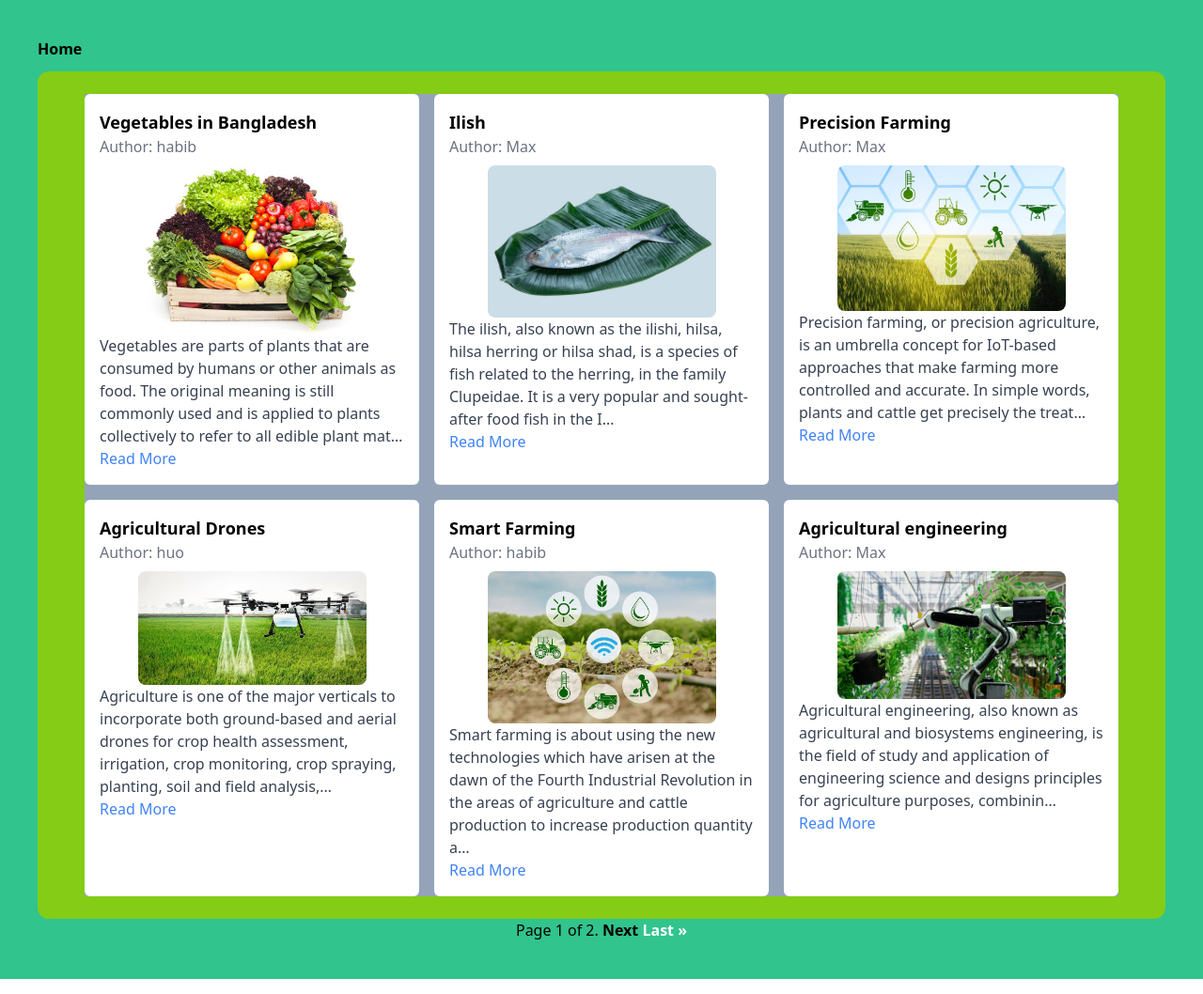
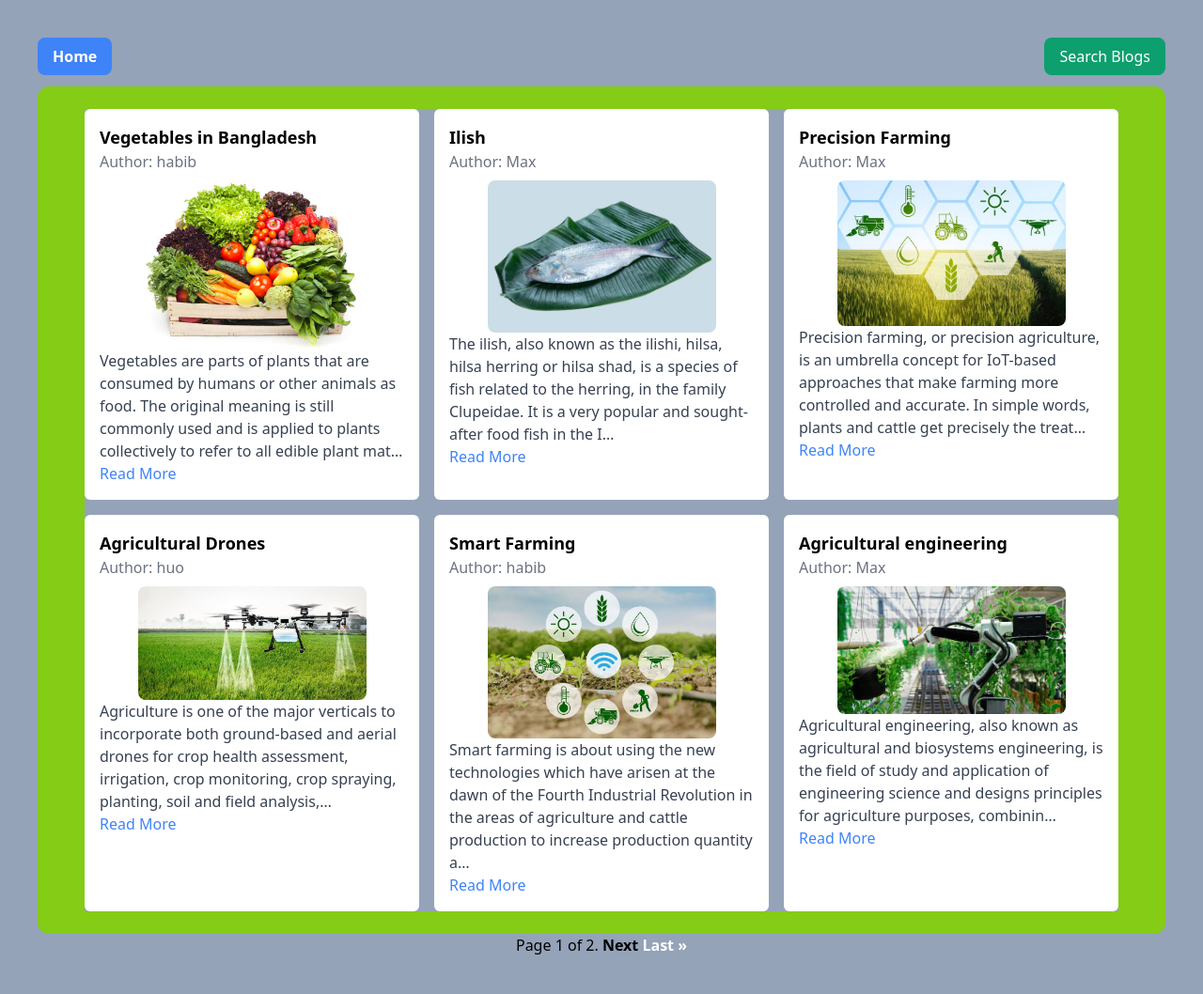
Before and after one commit to Habib16051/HuoAgroFarm, a Django app: page /blog/ in a window 1280 px wide. Shown: the whole page at 94% size. Run offline with Django 4.2, Linux system fonts and the light colour scheme; data comes from the database, SQL or seed files in the repository; style sheets or scripts are compiled from the project's sources.

Commit message:
search bar feature  using Q object  is added

```diff
--- a/agro/forms.py
+++ b/agro/forms.py
@@ -21,3 +21,8 @@ class ContactForm(forms.Form):
     email = forms.EmailField(required=True)
     subject = forms.CharField(max_length=200)
     message = forms.CharField(widget=forms.Textarea)
+
+
+# search form
+class BlogSearchForm(forms.Form):
+    query = forms.CharField(label='Search', required=False)
--- a/agro/urls.py
+++ b/agro/urls.py
@@ -40,4 +40,9 @@ urlpatterns = [
     path('document/', views.download_pdf, name='document'),
 
 
+    # Search for blog articles
+    path('search/', views.blog_search, name='search'),
+
+
+
 ]
--- a/agro/views.py
+++ b/agro/views.py
@@ -1,3 +1,6 @@
+import os
+from django.conf import settings
+from django.shortcuts import HttpResponse
 from django.core.paginator import Paginator
 from django.shortcuts import render, get_object_or_404, redirect
 from django.contrib.auth.decorators import login_required
@@ -40,6 +43,8 @@ class ProductDetailView(DetailView):
     context_object_name = 'product'
 
 # View for displaying a farmer's profile
+
+
 class FarmerProfileView(DetailView):
     model = FarmerProfile
     template_name = 'agro/farmer_profile.html'
@@ -48,6 +53,8 @@ class FarmerProfileView(DetailView):
     slug_url_kwarg = 'username'
 
 # View for submitting a review for a product
+
+
 class SubmitReviewView(View):
     template_name = 'agro/submit_review.html'
 
@@ -87,7 +94,6 @@ class BlogListView(ListView):
         page = self.request.GET.get('page')
         context['posts'] = paginator.get_page(page)
         return context
-
 
 
 # View for displaying a single blog post
@@ -173,9 +179,6 @@ class SpringView(TemplateView):
 
 # PdfView- Download the pdf by clicking on the Document button
 
-from django.shortcuts import HttpResponse
-from django.conf import settings
-import os
 
 def download_pdf(request):
     # Define the path to the PDF file in your static files directory
@@ -183,6 +186,24 @@ def download_pdf(request):
 
     # Open the PDF file for reading
     with open(pdf_path, 'rb') as pdf_file:
-        response = HttpResponse(pdf_file.read(), content_type='application/pdf')
+        response = HttpResponse(
+            pdf_file.read(), content_type='application/pdf')
         response['Content-Disposition'] = 'attachment; filename="agriculture.pdf"'
         return response
+
+
+# search bar using elastic search
+from .models import BlogPost
+from .forms import BlogSearchForm
+from django.db.models import Q
+
+def blog_search(request):
+    form = BlogSearchForm()
+    results = []
+
+    if request.GET.get('query'):
+        query = request.GET['query']
+        # Use Q objects to perform a case-insensitive search in title and content fields
+        results = BlogPost.objects.filter(Q(title__icontains=query) | Q(content__icontains=query))
+
+    return render(request, 'agro/blog_search.html', {'form': form, 'results': results})
--- a/templates/agro/blog_list.html
+++ b/templates/agro/blog_list.html
@@ -15,12 +15,31 @@
     </header>
 
     {% block content %}
-    <main class="p-10 bg-green-400">
-        <div class="pb-3 ">
-            <a href="/" class="font-bold"><button >
+    <main class="p-10 bg-slate-400">
+        <!-- <div class="pb-3 ">
+            <a href="/" class="font-bold"><button>
                     Home
                 </button></a>
+
+
+                    <button>Search Blogs</button>
+
+        </div> -->
+
+        <div class="pb-3 flex justify-between items-center">
+            <a href="/" class="font-bold"><button class="px-4 py-2 bg-blue-500 hover:bg-blue-700 text-white rounded-lg">
+                    Home
+                </button></a>
+
+            <a href="{% url 'agro:search' %}"> <button
+                    class="px-4 py-2 bg-green-500 hover:bg-blue-700 text-white rounded-lg">
+                    Search Blogs
+                </button></a>
+
         </div>
+
+
+
         <div class="container mx-auto py-6 bg-lime-500 rounded-xl">
             <div class="grid grid-cols-1 md:grid-cols-2 lg:grid-cols-3 gap-4 bg-slate-400">
                 {% for post in posts %}
@@ -32,12 +51,8 @@
                     <p class="text-gray-500 mb-2">Author: {{ post.author }}</p>
 
                     <div class="flex justify-center items-center">
-                        <img
-                          src="{{ post.image.url }}"
-                          alt="{{ post.name }}"
-                          class="post-image w-3/4 rounded-lg"
-                        />
-                      </div>
+                        <img src="{{ post.image.url }}" alt="{{ post.name }}" class="post-image w-3/4 rounded-lg" />
+                    </div>
 
                     <p class="text-gray-700">{{ post.content|truncatechars:200 }}</p>
                     <a href="{% url 'agro:blog_detail' post.id %}" class="text-blue-500 hover:underline">Read More</a>
@@ -50,9 +65,12 @@
 
         <!-- Pagination -->
         {% include 'agro/pagination_blog.html' %}
-        <a href=""></a>
+
+
     </main>
+
     {% endblock content %}
+
 
     <!-- Include your footer if needed -->
 </body>
```
Also changed, not shown: core/settings.py (+8 -1 lines), templates/agro/blog_search.html (added, +45 -0 lines), agro/documents.py (added).
